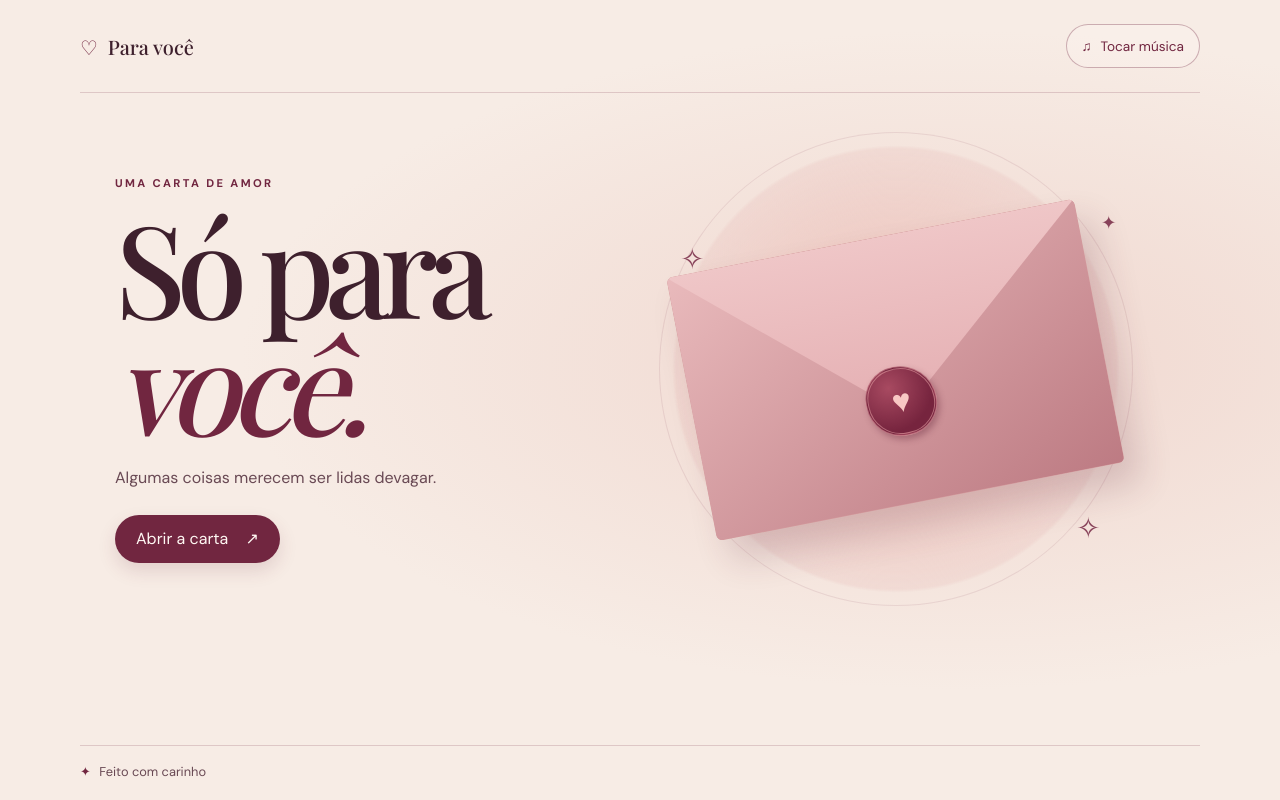
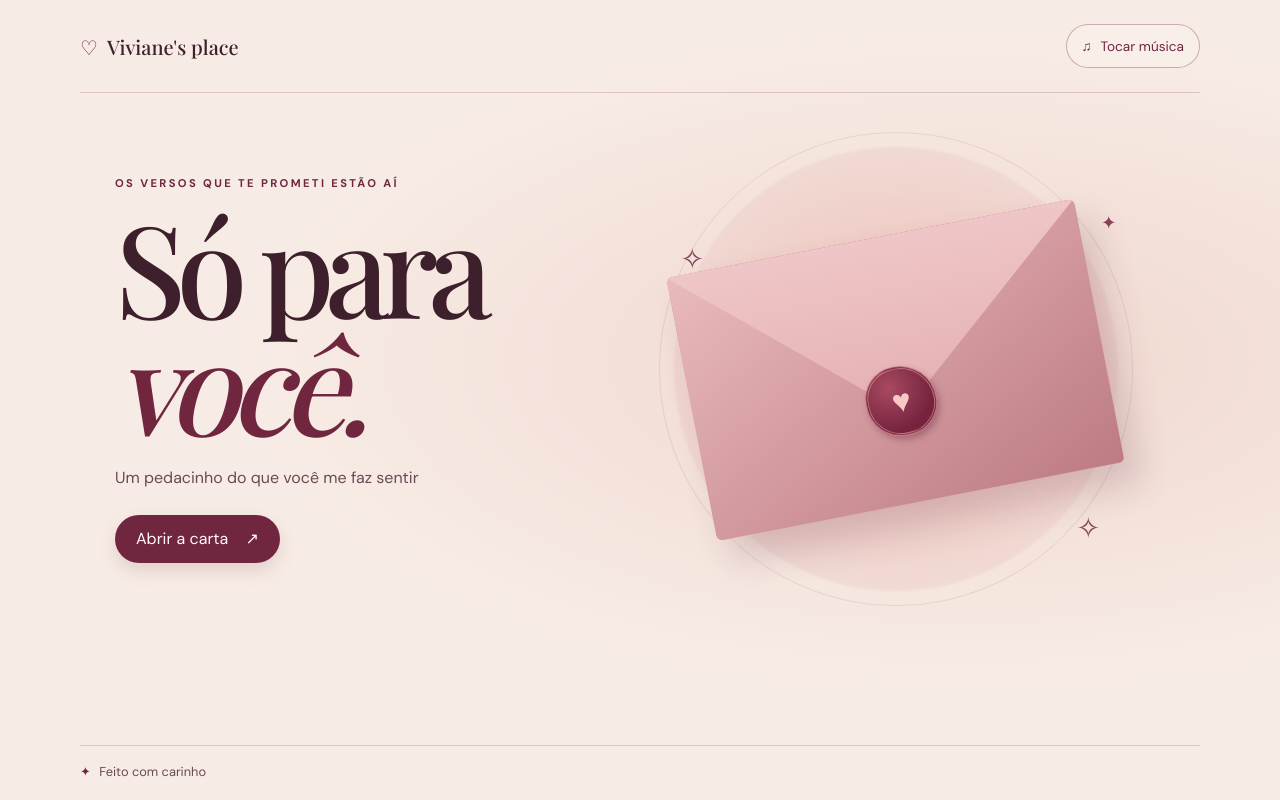
Before and after one commit to NeriProg/ForViviane, a plain HTML site: page index.html in a window 1280 px wide. Drawn offline with nearby package versions, Linux system fonts and the light colour scheme; a web font is replaced by a local one.

Commit message:
Personaliza textos da tela inicial

```diff
--- a/index.html
+++ b/index.html
@@ -12,15 +12,15 @@
 </head>
 <body>
   <header class="top">
-    <span class="brand"><span aria-hidden="true">♡</span> Para você</span>
+    <span class="brand"><span aria-hidden="true">♡</span> Viviane's place</span>
     <button class="music" type="button" aria-pressed="false"><span aria-hidden="true">♫</span> <span id="music-label">Tocar música</span></button>
   </header>
   <main>
     <section class="intro" aria-labelledby="title">
       <div class="copy">
-        <p class="kicker">Uma carta de amor</p>
+        <p class="kicker">os versos que te prometi estão aí</p>
         <h1 id="title">Só para<br><em>você.</em></h1>
-        <p class="subtitle">Algumas coisas merecem ser lidas devagar.</p>
+        <p class="subtitle">Um pedacinho do que você me faz sentir</p>
         <button class="open" type="button" aria-controls="letter" aria-expanded="false">Abrir a carta <span aria-hidden="true">↗</span></button>
       </div>
       <div class="still-life" aria-hidden="true">
```
